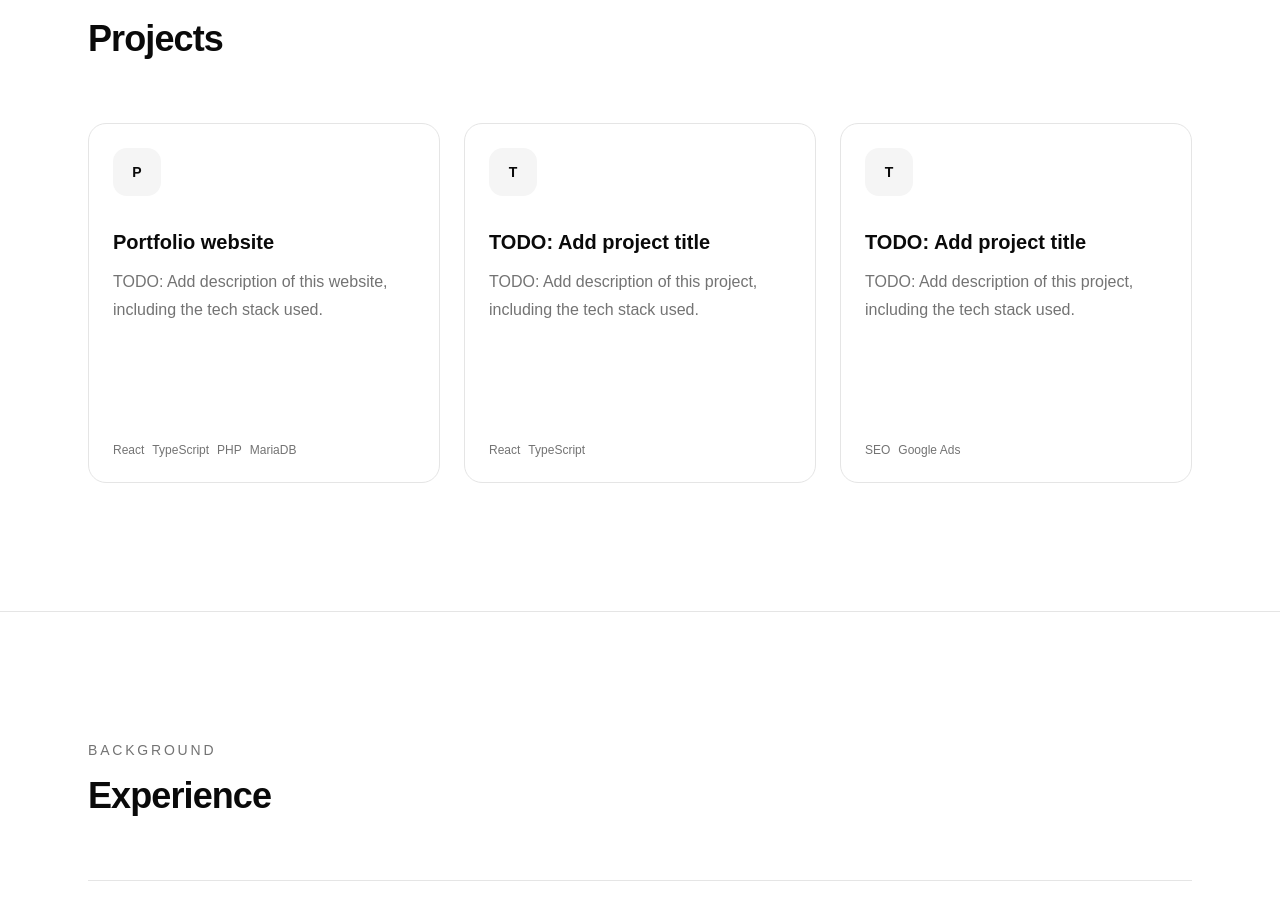
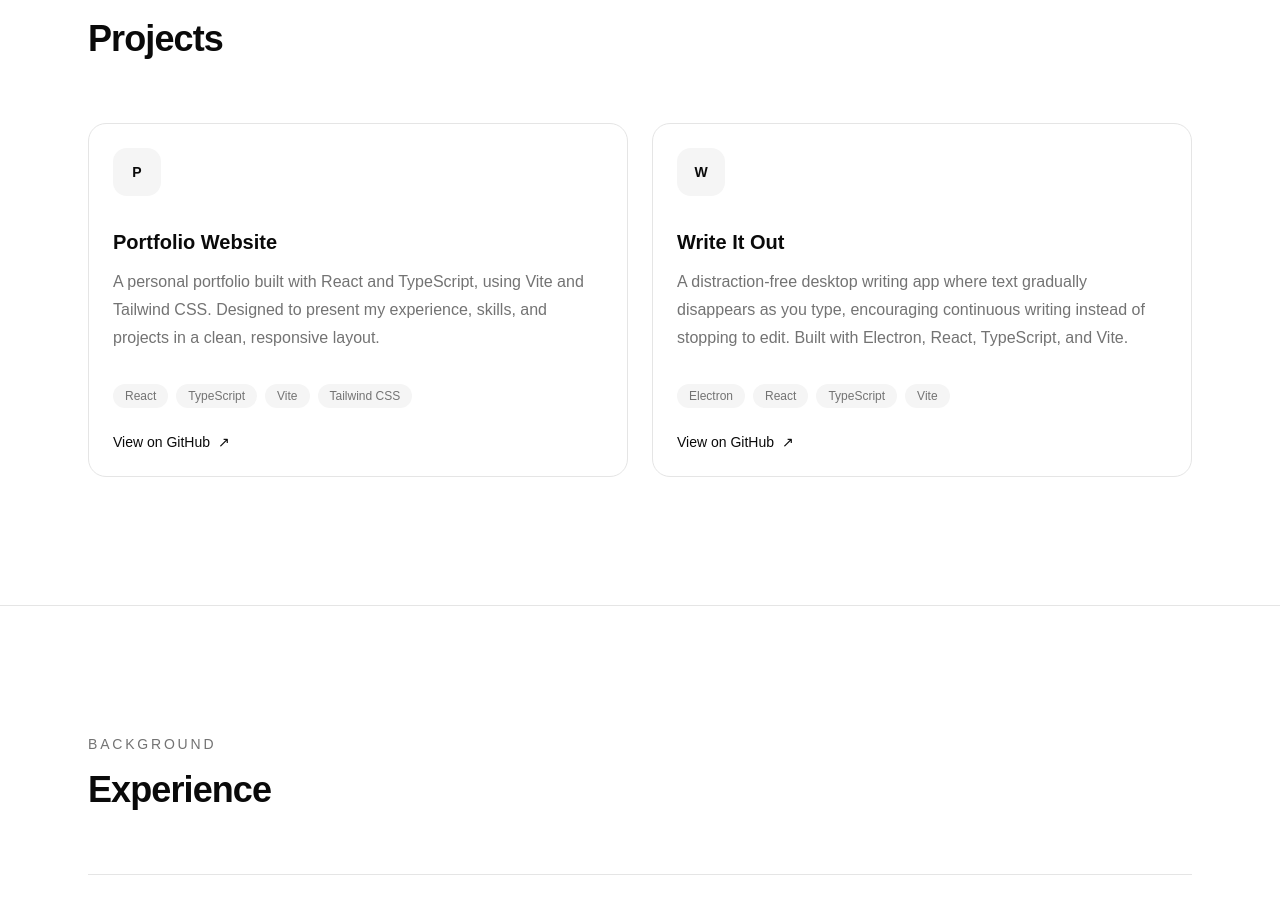
Before and after one commit to Verdanmaer/myPortfolio, a React (Vite) app: page / in a window 1280 px wide. Shown: the part 1482-2391 px from the top of the page. Built offline with nearby package versions, Linux system fonts and the light colour scheme.

Commit message:
update projects section

```diff
--- a/src/App.tsx
+++ b/src/App.tsx
@@ -4,22 +4,18 @@ import { motion } from "framer-motion"
 
 const projects = [
   {
-    title: "Portfolio website",
+    title: "Portfolio Website",
     description:
-      "TODO: Add description of this website, including the tech stack used.",
-    tech: ["React", "TypeScript", "PHP", "MariaDB"],
+      "A personal portfolio built with React and TypeScript, using Vite and Tailwind CSS. Designed to present my experience, skills, and projects in a clean, responsive layout.",
+    tech: ["React", "TypeScript", "Vite", "Tailwind CSS"],
+    githubUrl: "https://github.com/Verdanmaer/myPortfolio",
   },
   {
-    title: "TODO: Add project title",
+    title: "Write It Out",
     description:
-      "TODO: Add description of this project, including the tech stack used.",
-    tech: ["React", "TypeScript"],
-  },
-  {
-    title: "TODO: Add project title",
-    description:
-      "TODO: Add description of this project, including the tech stack used.",
-    tech: ["SEO", "Google Ads"],
+      "A distraction-free desktop writing app where text gradually disappears as you type, encouraging continuous writing instead of stopping to edit. Built with Electron, React, TypeScript, and Vite.",
+    tech: ["Electron", "React", "TypeScript", "Vite"],
+    githubUrl: "https://github.com/Verdanmaer/Write-It-Out",
   },
 ]
 
@@ -197,12 +193,16 @@ function App() {
               </h2>
             </div>
 
-            <div className="grid gap-6 md:grid-cols-3">
+            <div className="grid gap-6 md:grid-cols-2">
               {projects.map((project) => (
-                <article
+                <a
                   key={project.title}
-                  className="group flex min-h-[360px] flex-col justify-between rounded-2xl border p-6 transition hover:-translate-y-1 hover:shadow-lg"
+                  href={project.githubUrl}
+                  target="_blank"
+                  rel="noreferrer"
+                  className="group block rounded-2xl focus-visible:outline-none focus-visible:ring-2 focus-visible:ring-ring focus-visible:ring-offset-2"
                 >
+                  <article className="flex min-h-[320px] h-full flex-col justify-between rounded-2xl border p-6 transition duration-200 group-hover:-translate-y-1 group-hover:shadow-lg">
                     <div>
                       <div className="mb-8 flex h-12 w-12 items-center justify-center rounded-xl bg-muted text-sm font-semibold">
                         {project.title.charAt(0)}
@@ -215,17 +215,30 @@ function App() {
                       </p>
                     </div>
 
-                  <div className="mt-8 flex flex-wrap gap-2">
+                    <div className="mt-8">
+                      <div className="flex flex-wrap gap-2">
                         {project.tech.map((technology) => (
                           <span
                             key={technology}
-                        className="text-xs text-muted-foreground"
+                            className="rounded-full bg-muted px-3 py-1 text-xs text-muted-foreground"
                           >
                             {technology}
                           </span>
                         ))}
                       </div>
+
+                      <div className="mt-6 flex items-center gap-2 text-sm font-medium">
+                        <span>View on GitHub</span>
+                        <span
+                          aria-hidden="true"
+                          className="transition-transform group-hover:translate-x-1"
+                        >
+                          ↗
+                        </span>
+                      </div>
+                    </div>
                   </article>
+                </a>
               ))}
             </div>
           </div>
```
Lines whose indentation alone changed are shown as unchanged.
